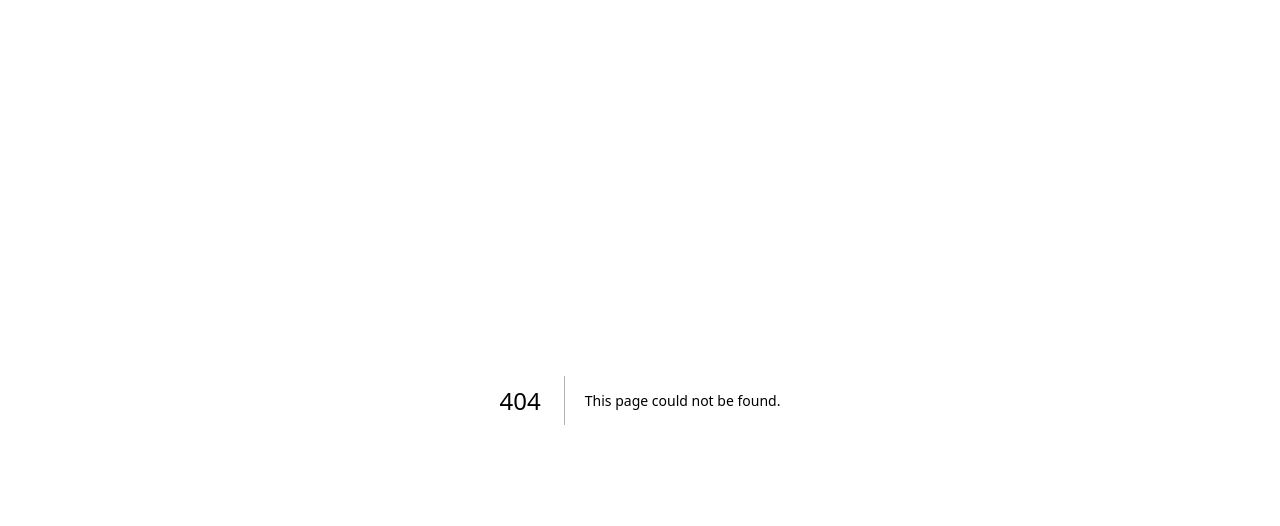
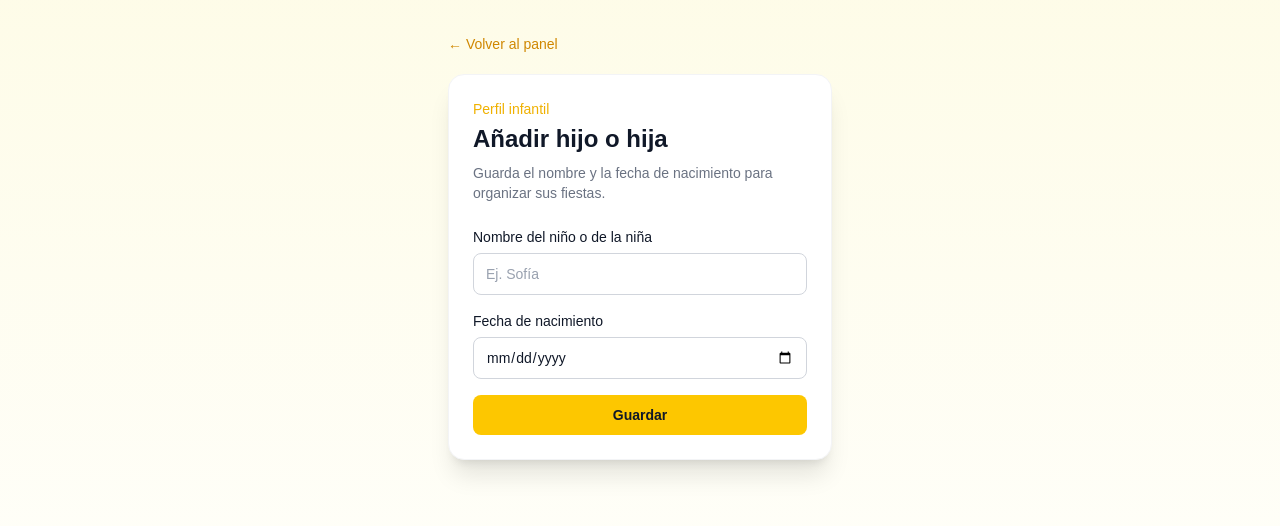
Before and after one commit to adminmiparty/miparty-app, a Next.js app: page /dashboard/children/new in a window 1280 px wide. Before the commit this address had no page. Shown: the top 526 px of the page. Built offline with nearby package versions, Linux system fonts and the light colour scheme; no server answers.

Commit message:
feat: add children table and new child page

```diff
--- /dev/null
+++ b/src/app/dashboard/children/new/page.tsx
@@ -0,0 +1,116 @@
+'use client'
+
+import Link from 'next/link'
+import { useRouter } from 'next/navigation'
+import { FormEvent, useState } from 'react'
+import { createClient } from '@/lib/supabase/client'
+
+export default function NewChildPage() {
+  const router = useRouter()
+  const supabase = createClient()
+
+  const [name, setName] = useState('')
+  const [birthDate, setBirthDate] = useState('')
+  const [loading, setLoading] = useState(false)
+  const [error, setError] = useState<string | null>(null)
+
+  const handleSubmit = async (event: FormEvent<HTMLFormElement>) => {
+    event.preventDefault()
+    setError(null)
+    setLoading(true)
+
+    const {
+      data: { user },
+      error: userError,
+    } = await supabase.auth.getUser()
+
+    if (userError || !user) {
+      setError(userError?.message ?? 'No se pudo obtener tu sesión. Vuelve a iniciar sesión.')
+      setLoading(false)
+      return
+    }
+
+    const { error: insertError } = await supabase.from('children').insert({
+      user_id: user.id,
+      name: name.trim(),
+      birth_date: birthDate,
+    })
+
+    if (insertError) {
+      setError(insertError.message)
+      setLoading(false)
+      return
+    }
+
+    router.push('/dashboard')
+  }
+
+  return (
+    <main className="min-h-screen bg-gradient-to-b from-yellow-50 to-white px-4 py-8">
+      <div className="mx-auto w-full max-w-sm">
+        <Link
+          href="/dashboard"
+          className="mb-5 inline-flex items-center text-sm font-medium text-yellow-600 hover:text-yellow-700"
+        >
+          ← Volver al panel
+        </Link>
+
+        <section className="rounded-2xl border border-gray-100 bg-white p-6 shadow-xl">
+          <div className="mb-6">
+            <p className="text-sm font-medium text-yellow-500">Perfil infantil</p>
+            <h1 className="mt-1 text-2xl font-bold text-gray-900">Añadir hijo o hija</h1>
+            <p className="mt-2 text-sm text-gray-500">
+              Guarda el nombre y la fecha de nacimiento para organizar sus fiestas.
+            </p>
+          </div>
+
+          <form onSubmit={handleSubmit} className="space-y-4">
+            <div>
+              <label htmlFor="childName" className="mb-1.5 block text-sm font-medium text-gray-900">
+                Nombre del niño o de la niña
+              </label>
+              <input
+                id="childName"
+                type="text"
+                autoComplete="name"
+                value={name}
+                onChange={(event) => setName(event.target.value)}
+                required
+                className="w-full rounded-lg border border-gray-300 bg-white px-3 py-2.5 text-sm text-gray-900 outline-none ring-yellow-400 transition placeholder:text-gray-400 focus:border-yellow-400 focus:ring-2"
+                placeholder="Ej. Sofía"
+              />
+            </div>
+
+            <div>
+              <label htmlFor="birthDate" className="mb-1.5 block text-sm font-medium text-gray-900">
+                Fecha de nacimiento
+              </label>
+              <input
+                id="birthDate"
+                type="date"
+                value={birthDate}
+                onChange={(event) => setBirthDate(event.target.value)}
+                required
+                className="w-full rounded-lg border border-gray-300 bg-white px-3 py-2.5 text-sm text-gray-900 outline-none ring-yellow-400 transition focus:border-yellow-400 focus:ring-2"
+              />
+            </div>
+
+            {error ? (
+              <p className="rounded-lg border border-red-200 bg-red-50 px-3 py-2 text-sm text-red-700">
+                {error}
+              </p>
+            ) : null}
+
+            <button
+              type="submit"
+              disabled={loading}
+              className="w-full rounded-lg bg-yellow-400 px-4 py-2.5 text-sm font-semibold text-gray-900 transition hover:bg-yellow-500 disabled:cursor-not-allowed disabled:opacity-60"
+            >
+              {loading ? 'Guardando...' : 'Guardar'}
+            </button>
+          </form>
+        </section>
+      </div>
+    </main>
+  )
+}
```
